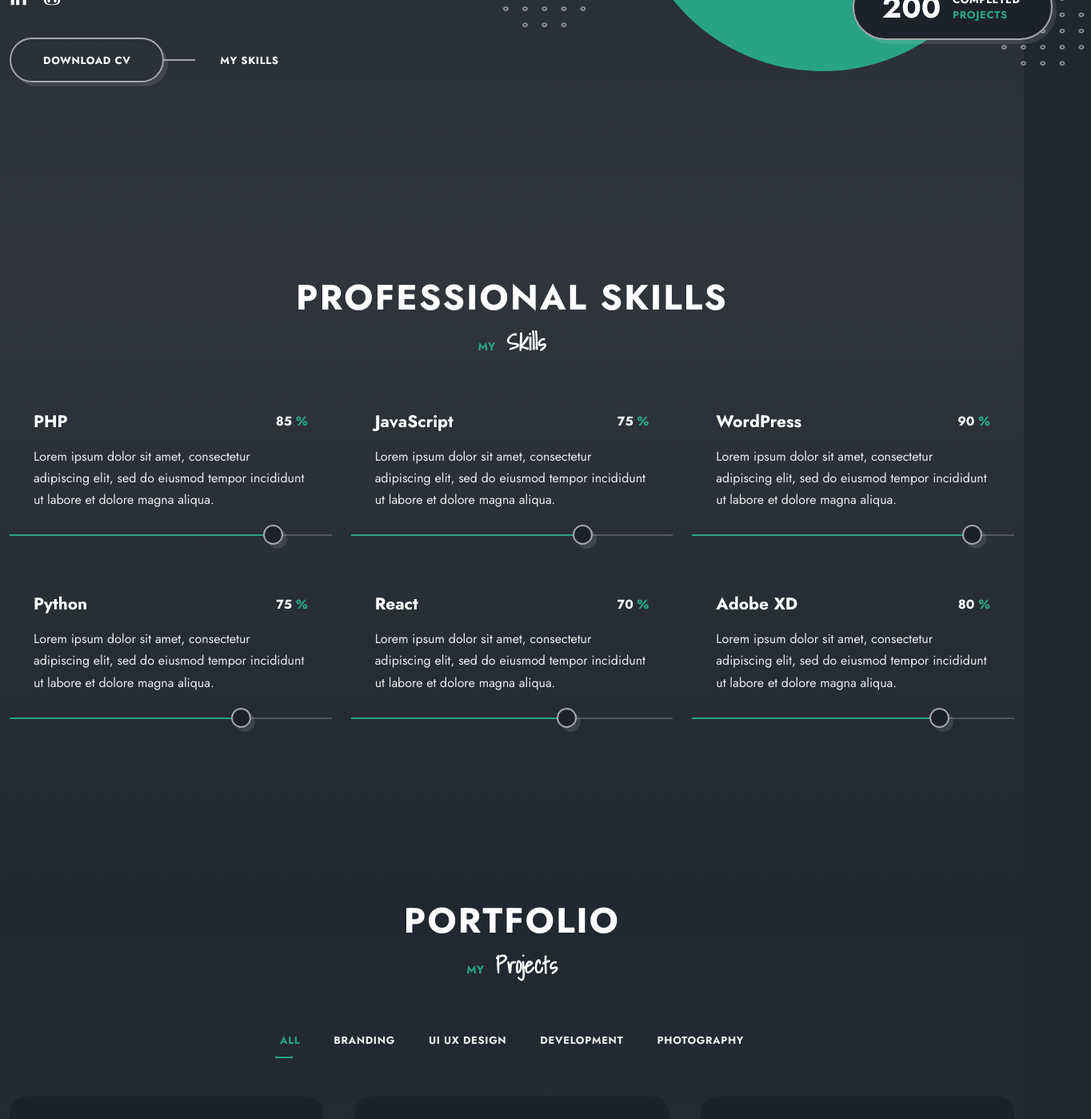
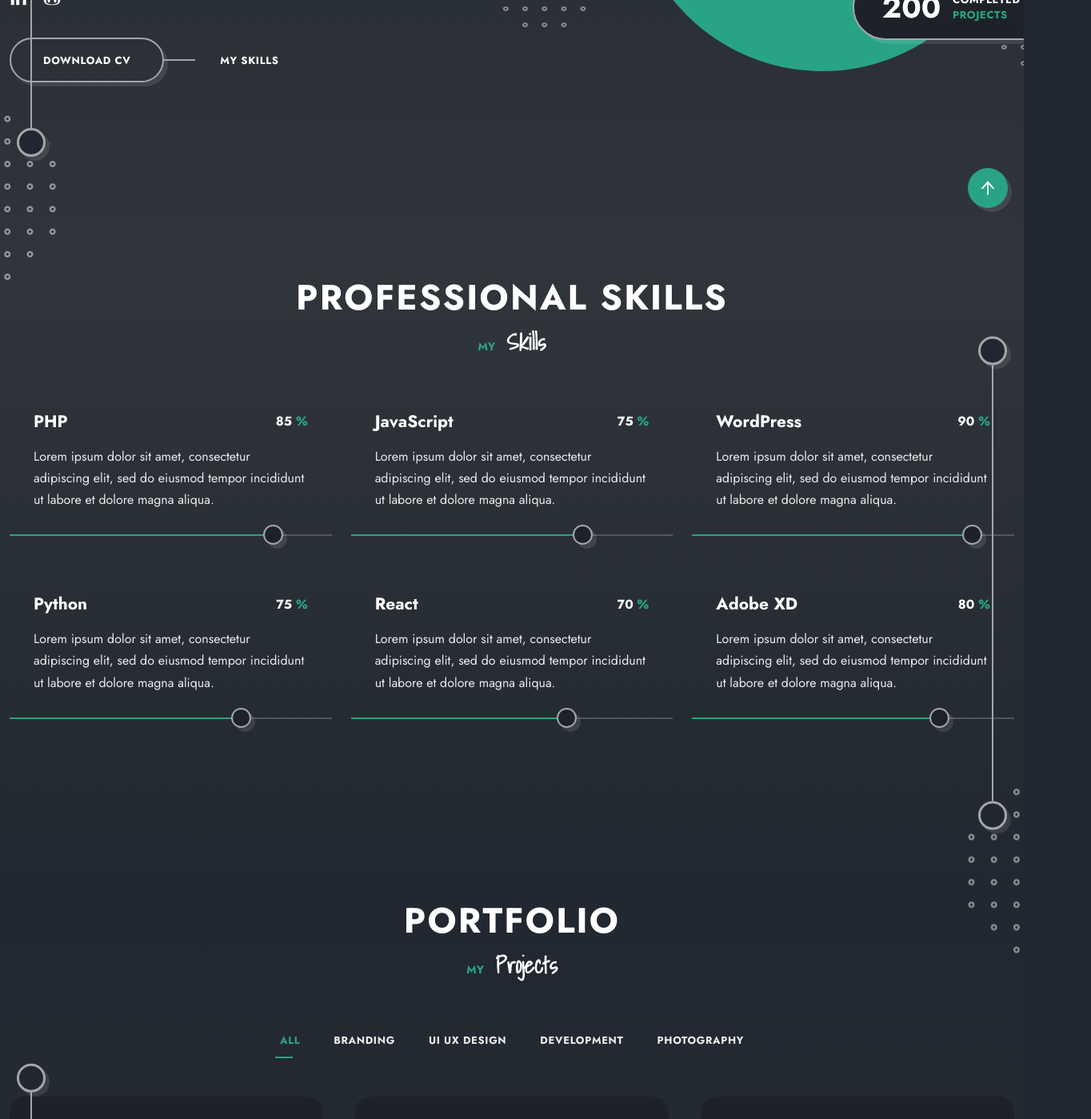
Before and after one commit to fazilcodes/portfolio, a React (Vite) app: page /#home in a window 1280 px wide. Shown: the part 520-1919 px from the top of the page at 80% size, 1364 px wide, since content can reach past the window. Built offline with nearby package versions, Linux system fonts and the light colour scheme.

Commit message:
Decoration Done

```diff
--- a/src/App.css
+++ b/src/App.css
@@ -44,6 +44,14 @@
 
 
 /* --------------------- [ global Style ] ------------------------- */
+
+html {
+    scroll-behavior: smooth;
+}
+
+::-webkit-scrollbar {
+    display: none;
+}
 
 * {
     margin: 0;
@@ -118,6 +126,10 @@ body.no-scroll {
 
 /* -----------------[Reusable]----------------------- */
 
+.main {
+    overflow: hidden;
+}
+
 .container {
     max-width: 1300px;
     margin-inline: auto;
@@ -185,6 +197,7 @@ body.no-scroll {
 
 .section {
     padding-bottom: 220px;
+    position: relative;
 }
 
 .section_title,
@@ -252,3 +265,60 @@ body.no-scroll {
     width: 141px;
     height: 141px;
 }
+
+/* decoration Styles */
+
+.section_deco {
+    position: absolute;
+    top: 50%;
+    transform: translateY(-50%);
+    width: 2px;
+    height: 70%;
+    background-color: var(--border-color);
+    z-index: 1;
+}
+
+.deco_right {
+    right: 3%;
+}
+
+.deco_left {
+    left: 3%;
+}
+
+.section_deco::before,
+.section_deco::after {
+    content: '';
+    position: absolute;
+    left: 50%;
+    width: 30px;
+    height: 30px;
+    border-radius: 50%;
+    background-color: var(--bg-color);
+    border: 3px solid var(--border-color);
+    box-shadow: var(--shadow);
+}
+
+.section_deco::before {
+    top: 0;
+    transform: translate(-50%, -100%);
+}
+
+.section_deco::after {
+    bottom: 0;
+    transform: translate(-50%, 100%);
+}
+
+.section_deco .shape {
+    max-width: 226px;
+    height: 226px;
+    bottom: -200px;
+}
+
+.deco_left .shape {
+    left: -170px;
+}
+
+.deco_right .shape {
+    right: -170px;
+}
--- a/src/components/Navbar.jsx
+++ b/src/components/Navbar.jsx
@@ -1,6 +1,7 @@
 import React, { useEffect, useState } from 'react';
 import './navbar.css';
 import { links } from '../assets/Data';
+import shapeOne from '../assets/shape-1.png'
 
 import { FaLinkedinIn, FaGithubAlt,  } from 'react-icons/fa';
 import { BsSun, BsMoon } from 'react-icons/bs';
@@ -84,6 +85,10 @@ const Navbar = () => {
                     </ul>
 
                 </div>
+
+                <div className="section_deco deco_left  header_deco">
+                    <img src={shapeOne} className='shape' alt="" />
+                </div>
             </div>
 
             <div className="nav_btns">
--- a/src/components/navbar.css
+++ b/src/components/navbar.css
@@ -44,6 +44,7 @@
     display: flex;
     z-index: 10;
     transition: all 1s var(--transition);
+    overflow: hidden;
 }
 
 .show-menu {
@@ -145,3 +146,14 @@
     transform: rotate(45deg);
     bottom: 14px;
 }
+
+.header_deco {
+    left: 75px;
+}
+
+.header_deco .shape {
+    top: -200px;
+    left: -168px;
+    z-index: -1;
+
+}
--- a/src/pages/contact/Contact.jsx
+++ b/src/pages/contact/Contact.jsx
@@ -1,6 +1,6 @@
 import React, { useState } from 'react'
 import './contact.css'
-
+import shapeOne from '../../assets/shape-1.png'
 
 import { FaRegAddressBook, FaRegEnvelope, FaRegUser, FaRegMap } from 'react-icons/fa'
 import axios from 'axios'
@@ -129,6 +129,10 @@ const Contact = () => {
                 </div>
             </form>
         </div>
+
+        <div className="section_deco deco_left">
+            <img src={shapeOne} className='shape' alt="" />
+        </div>
     </section>
   )
 }
--- a/src/pages/home/Home.jsx
+++ b/src/pages/home/Home.jsx
@@ -6,6 +6,7 @@ import shapeOne from '../../assets/shape-1.png'
 import shapeTwo from '../../assets/shape-2.png'
 
 import { FaLinkedinIn, FaGithubAlt,  } from 'react-icons/fa'
+import { AiOutlineArrowUp } from 'react-icons/ai'
 
 import transition from '../../transition';
 
@@ -71,10 +72,19 @@ const Home = () => {
 
           <div className="home_btns">
             <a href="" className="btn text-cs">Download CV</a>
-            <a href="" className='hero_link text-cs'>My Skills</a>
+            <a href="#skills" className='hero_link text-cs'>My Skills</a>
           </div>
         </div>
       </div>
+
+      <a href="#home" className='home_scroll-up'>
+        <AiOutlineArrowUp />
+      </a>
+
+      <div className="section_deco deco_left">
+        <img src={shapeOne} className='shape' alt="" />
+      </div>
+
     </section>
   )
 }
--- a/src/pages/home/home.css
+++ b/src/pages/home/home.css
@@ -7,6 +7,30 @@
     min-height: 100vh;
     display: grid;
     align-items: center;
+}
+
+.home_scroll-up {
+    width: 50px;
+    height: 50px;
+    border-radius: 50%;
+    background-color: var(--primary-color);
+    display: flex;
+    justify-content: center;
+    align-items: center;
+    position: fixed;
+    bottom: 20px;
+    right: 20px;
+    cursor: pointer;
+    box-shadow: var(--shadow);
+    transition: .5s var(--transition);
+    color: var(--title-color);
+    font-size: var(--h4-font-size);
+    z-index: 10;
+}
+
+
+.home_scroll-up:hover {
+    transform: scale(1.2);
 }
 
 .home_container {
--- a/src/pages/portfolio/Portfolio.jsx
+++ b/src/pages/portfolio/Portfolio.jsx
@@ -5,6 +5,8 @@ import { AnimatePresence } from 'framer-motion'
 
 import List from '../../components/List'
 import Items from '../../components/Items'
+import shapeOne from '../../assets/shape-1.png'
+
 
 import './portfolio.css'
 import { projects } from '../../assets/Data'
@@ -44,6 +46,10 @@ const Portfolio = () => {
               <Items  projectItems={projectItems} />
             </AnimatePresence>
         </div>
+
+        <div className="section_deco deco_left">
+          <img src={shapeOne} className='shape' alt="" />
+      </div>
     </section>
   )
 }
--- a/src/pages/resume/Resume.jsx
+++ b/src/pages/resume/Resume.jsx
@@ -2,6 +2,7 @@ import React from 'react'
 import './resume.css'
 import { cv } from '../../assets/Data'
 import Card from '../../components/Card'
+import shapeOne from '../../assets/shape-1.png'
 
 
 const Resume = () => {
@@ -52,6 +53,10 @@ const Resume = () => {
                 </div>
             </div>
         </div>
+
+        <div className="section_deco deco_right">
+            <img src={shapeOne} className='shape' alt="" />
+        </div>
     </section>
   )
 }
--- a/src/pages/skills/Skills.jsx
+++ b/src/pages/skills/Skills.jsx
@@ -1,6 +1,8 @@
 import React from 'react'
 import './skills.css'
 import {skills} from '../../assets/Data'
+import shapeOne from '../../assets/shape-1.png'
+
 
 const Skills = () => {
   return (
@@ -39,6 +41,10 @@ const Skills = () => {
                 )
             })}
         </div>
+
+        <div className="section_deco deco_right">
+            <img src={shapeOne} className='shape' alt="" />
+        </div>
     </section>
 )
 }
```
